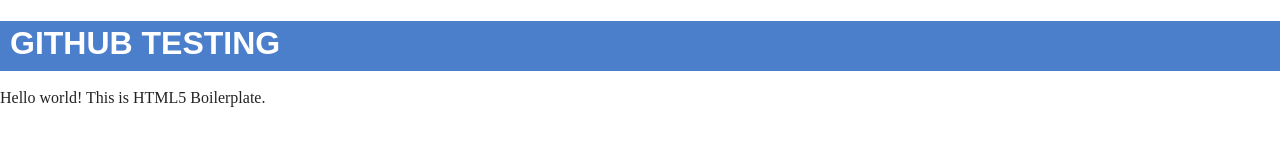
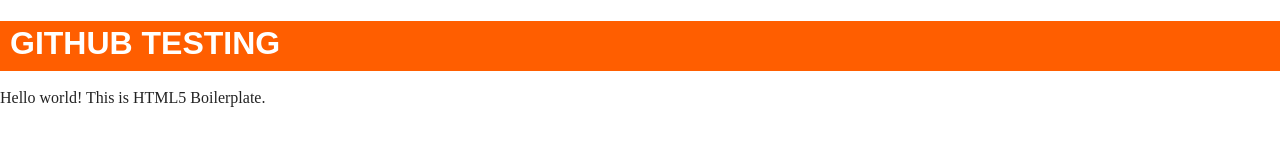
Before and after one commit to sergioportillo/cfc, a plain HTML site: page index.html in a window 1280 px wide. Drawn offline with nearby package versions, Linux system fonts and the light colour scheme.

Commit message:
css nuevo

```diff
--- a/css/main.css
+++ b/css/main.css
@@ -24,7 +24,7 @@
 .titulo {
     height: 50px;
     color: white;
-    background-color: rgb(75, 127, 204);
+    background-color: rgb(255, 94, 0);
     text-transform: uppercase;
     font-family: sans-serif;
 }
```
